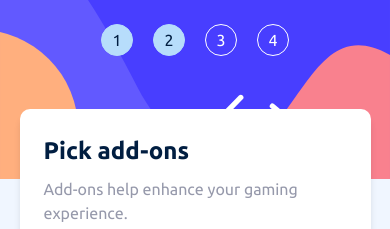
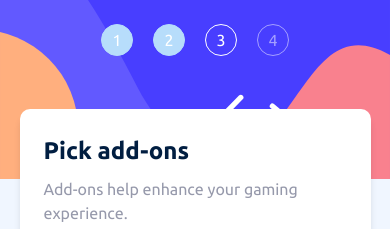
Before and after one commit to Doileo/multi-step-form, a React (Create React App) app: page /add-ons in a window 390 px wide. Shown: the top 229 px of the page. Built offline with nearby package versions, Linux system fonts and the light colour scheme.

Commit message:
feat: Restrict step navigation until current step is completed
- Added logic to lock steps until the previous step is completed.
- Updated  component to reflect locked and completed states

```diff
--- a/src/components/Step/Step.js
+++ b/src/components/Step/Step.js
@@ -1,24 +1,28 @@
 import React from "react";
 import "./Step.css";
 
-const Step = ({ number, text, subtext, isDesktop, onClick, isCompleted }) => {
+const Step = ({
+  number,
+  text,
+  subtext,
+  isDesktop,
+  isCompleted,
+  isLocked,
+  onClick,
+}) => {
   return (
     <div
       className={`step ${isDesktop ? "desktop-step" : "mobile-step"} ${
         isCompleted ? "completed" : ""
-      }`}
-      onClick={onClick}
+      } ${isLocked ? "locked" : ""}`}
+      onClick={!isLocked ? onClick : undefined}
     >
-      {isDesktop ? (
-        <>
-          <div className="step-number">{number}</div>
-          <div className="step-text">
-            <div className="step-main-text">{text}</div>
-            <div className="step-sub-text">{subtext}</div>
-          </div>
-        </>
-      ) : (
-        <div className="step-number-mobile">{number}</div>
+      <div className="step-number">{number}</div>
+      {isDesktop && (
+        <div className="step-text">
+          <div className="step-main-text">{text}</div>
+          <div className="step-sub-text">{subtext}</div>
+        </div>
       )}
     </div>
   );
--- a/src/components/StepLayout/StepLayout.css
+++ b/src/components/StepLayout/StepLayout.css
@@ -40,15 +40,19 @@
   transition: background-color 0.3s ease;
 }
 
+.locked {
+  cursor: not-allowed;
+  opacity: 0.5;
+}
+
+.step-number {
+  color: var(--white-color);
+}
+
 .step.completed {
   background-color: var(--sky-blue-color);
   color: var(--denim-color);
   border-color: var(--sky-blue-color);
-}
-
-.step-number {
-  background-color: var(--sky-blue-color);
-  color: white;
 }
 
 /* Desktop Layout */
--- a/src/components/StepLayout/StepLayout.js
+++ b/src/components/StepLayout/StepLayout.js
@@ -1,4 +1,4 @@
-import React from "react";
+import React, { useState, useEffect } from "react";
 import { useNavigate } from "react-router-dom";
 import Step from "../Step/Step";
 import desktopImage from "../../images/bg-sidebar-desktop.svg";
@@ -7,30 +7,26 @@ import "./StepLayout.css";
 
 const StepLayout = ({ currentStep, children }) => {
   const navigate = useNavigate();
-  const [isDesktop, setIsDesktop] = React.useState(window.innerWidth >= 768);
+  const [isDesktop, setIsDesktop] = useState(window.innerWidth >= 768);
 
-  React.useEffect(() => {
-    const handleResize = () => {
-      setIsDesktop(window.innerWidth >= 768);
-    };
-
+  useEffect(() => {
+    const handleResize = () => setIsDesktop(window.innerWidth >= 768);
     window.addEventListener("resize", handleResize);
-
     return () => window.removeEventListener("resize", handleResize);
   }, []);
 
+  const steps = [
+    { number: 1, text: "YOUR INFO" },
+    { number: 2, text: "SELECT PLAN" },
+    { number: 3, text: "ADD-ONS" },
+    { number: 4, text: "SUMMARY" },
+  ];
+
   const handleStepClick = (stepNumber) => {
-    const routes = [
-      "/",
-      "/select-plan",
-      "/add-ons",
-      "/summary",
-      "/confirmation",
-    ];
-    navigate(routes[stepNumber - 1]); // Navigate to the corresponding route
+    if (stepNumber <= currentStep) {
+      navigate(steps[stepNumber - 1].route);
+    }
   };
-
-  const isCompleted = (stepNumber) => stepNumber < currentStep;
 
   return (
     <div
@@ -38,42 +34,23 @@ const StepLayout = ({ currentStep, children }) => {
         isDesktop ? "desktop-layout" : "mobile-layout"
       }`}
     >
-      {/* Image */}
       <div className="info-image">
         <img src={isDesktop ? desktopImage : mobileImage} alt="Sidebar" />
-
-        {/* Steps */}
-        {isDesktop ? (
-          <div className="desktop-steps">
-            {[1, 2, 3, 4].map((step) => (
-              <Step
-                key={step}
-                number={step}
-                text={`STEP ${step}`}
-                subtext={
-                  ["YOUR INFO", "SELECT PLAN", "ADD-ONS", "SUMMARY"][step - 1]
-                }
-                isDesktop={isDesktop}
-                onClick={() => handleStepClick(step)}
-                isCompleted={isCompleted(step)}
-              />
-            ))}
-          </div>
-        ) : (
-          <div className="mobile-steps">
-            {[1, 2, 3, 4].map((step) => (
-              <Step
-                key={step}
-                number={step}
-                isDesktop={isDesktop}
-                onClick={() => handleStepClick(step)}
-                isCompleted={isCompleted(step)}
-              />
-            ))}
-          </div>
-        )}
+        <div className={isDesktop ? "desktop-steps" : "mobile-steps"}>
+          {steps.map((step) => (
+            <Step
+              key={step.number}
+              number={step.number}
+              text={`STEP ${step.number}`}
+              subtext={step.text}
+              isDesktop={isDesktop}
+              isCompleted={step.number < currentStep}
+              isLocked={step.number > currentStep}
+              onClick={() => handleStepClick(step.number)}
+            />
+          ))}
+        </div>
       </div>
-
       <div className="step-content">{children}</div>
     </div>
   );
```
